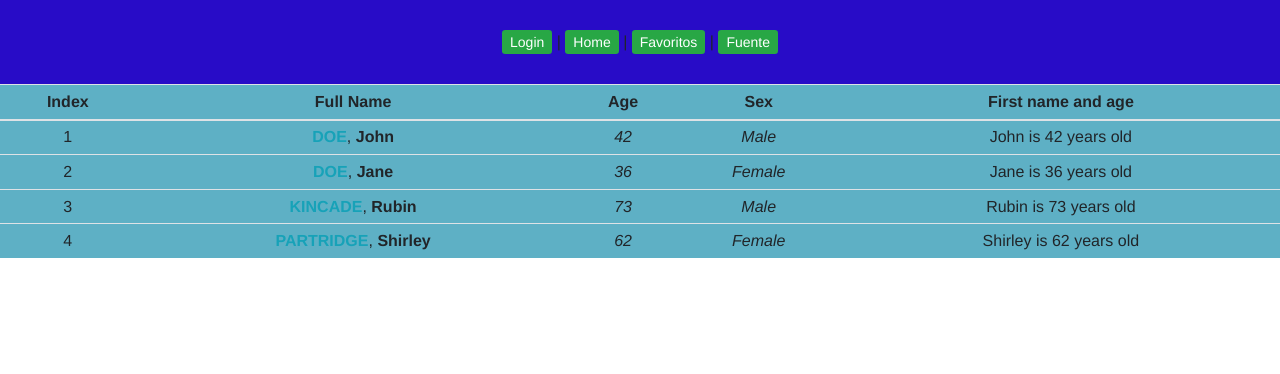
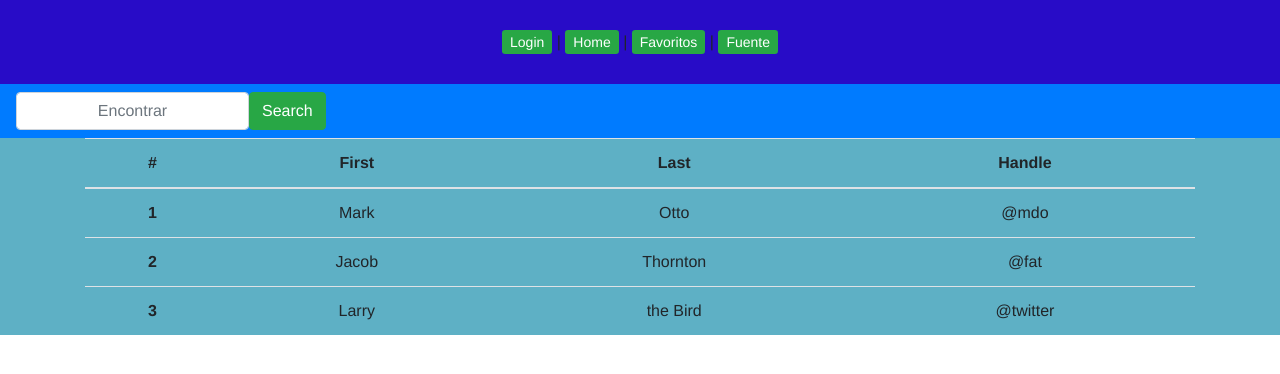
Before and after one commit to sa304/mi_proyecto, a Vue app: page /favoritos in a window 1280 px wide. Shown: the top 374 px of the page. Built offline with nearby package versions, Linux system fonts and the light colour scheme.

Commit message:
agrego componente
barra de busqueda

```diff
--- a/src/App.vue
+++ b/src/App.vue
@@ -7,6 +7,7 @@
       <router-link class="btn-sm btn-success" to="/fuente">Fuente</router-link>
     </div>
     <router-view />
+
     <!--lo mas importante-->
 
   </div>
--- a/src/components/Navbar.vue
+++ b/src/components/Navbar.vue
@@ -1,43 +1,21 @@
 <template>
-  <div id="navbar" :style="{ backgroundImage: `url('${media}')` }">
-    <div class="navbar-inner">
-      <h1 class="navbar-title">
-        {{title}}
-      </h1>
-      <div class="navbar-description">
-        {{message}}
-      </div>
-      <div class="navbar-actions mt-4">
-        <div class="btn btn-primary mr-3">
-          {{primaryButtonText}}
-        </div>
-        <div class="btn btn-secondary">
-          {{secondaryButtonText}}
-        </div>
-      </div>
+  <div>
+    <div>
+      <b-navbar type="light" variant="primary">
+        <b-nav-form>
+          <b-form-input class="text-center mx-auto" placeholder="Encontrar"></b-form-input>
+          <b-button variant="success" class="my-2 my-sm-0" type="submit">Search</b-button>
+        </b-nav-form>
+      </b-navbar>
     </div>
   </div>
 </template>
 
 <script>
 export default {
-  name: 'navbar',
-  data() {
-    return {
-      title: 'Perros en la playa',
-      message: `Son muchos los perros que al igual que sus amos,
-                disfrutan de un buen día en la playa. En esta página encontrarás
-                tips para cuidarlos correctamente.`,
-      primaryButtonText: 'Mejores playas para perros',
-      secondaryButtonText: 'Contáctanos',
-      media: '/static/images/bg_hero.png',
-    };
-  },
+  name: "Navbar"
 };
 </script>
 
 <style>
-#navbar {
- color: "red";
- }
 </style>
--- a/src/main.js
+++ b/src/main.js
@@ -4,9 +4,7 @@ import App from './App.vue'
 import router from './router'
 import store from './store'
 
-// Install BootstrapVue
 Vue.use(BootstrapVue)
-// Optionally install the BootstrapVue icon components plugin
 Vue.use(IconsPlugin)
 
 Vue.config.productionTip = false
--- a/src/router/index.js
+++ b/src/router/index.js
@@ -2,6 +2,8 @@ import Vue from 'vue'
 import VueRouter from 'vue-router'
 import Login from '../views/Login.vue'
 import Home from '../views/Home.vue'
+import Favoritos from '../views/Favoritos.vue'
+import Fuente from '../views/Fuente.vue'
 
 
 Vue.use(VueRouter)
@@ -18,14 +20,15 @@ const routes = [
     name: 'Home',
     component: Home
   },
-
   {
     path: '/favoritos',
     name: 'Favoritos',
-    // route level code-splitting
-    // this generates a separate chunk (about.[hash].js) for this route
-    // which is lazy-loaded when the route is visited.
-    component: () => import(/* webpackChunkName: "about" */ '../views/Favoritos.vue')
+    component: Favoritos
+  },
+  {
+    path: '/fuente',
+    name: 'Fuente',
+    component: Fuente
   }
 ]
 
--- a/src/views/Favoritos.vue
+++ b/src/views/Favoritos.vue
@@ -1,55 +1,55 @@
 <template>
-  <div>
-    <b-table small :fields="fields" :items="items" responsive="sm">
-      <!-- A virtual column -->
-      <template v-slot:cell(index)="data">
-        {{ data.index + 1 }}
-      </template>
+<div>
 
-      <!-- A custom formatted column -->
-      <template v-slot:cell(name)="data">
-        <b class="text-info">{{ data.value.last.toUpperCase() }}</b>, <b>{{ data.value.first }}</b>
-      </template>
+<Navbar /> <!--importa componente-->
 
-      <!-- A virtual composite column -->
-      <template v-slot:cell(nameage)="data">
-        {{ data.item.name.first }} is {{ data.item.age }} years old
-      </template>
+<div class="container">
+ <table class="table">
+  <thead>
+    <tr>
+      <th scope="col">#</th>
+      <th scope="col">First</th>
+      <th scope="col">Last</th>
+      <th scope="col">Handle</th>
+    </tr>
+  </thead>
+  <tbody>
+    <tr>
+      <th scope="row">1</th>
+      <td>Mark</td>
+      <td>Otto</td>
+      <td>@mdo</td>
+    </tr>
+    <tr>
+      <th scope="row">2</th>
+      <td>Jacob</td>
+      <td>Thornton</td>
+      <td>@fat</td>
+    </tr>
+    <tr>
+      <th scope="row">3</th>
+      <td>Larry</td>
+      <td>the Bird</td>
+      <td>@twitter</td>
+    </tr>
+  </tbody>
+</table>
+</div>
 
-      <!-- Optional default data cell scoped slot -->
-      <template v-slot:cell()="data">
-        <i>{{ data.value }}</i>
-      </template>
-    </b-table>
-
-
-
-  </div>
+</div>
 </template>
 
 <script>
-  export default {
-    data() {
-      return {
-        fields: [
-          // A virtual column that doesn't exist in items
-          'index',
-          // A column that needs custom formatting
-          { key: 'name', label: 'Full Name' },
-          // A regular column
-          'age',
-          // A regular column
-          'sex',
-          // A virtual column made up from two fields
-          { key: 'nameage', label: 'First name and age' }
-        ],
-        items: [
-          { name: { first: 'John', last: 'Doe' }, sex: 'Male', age: 42 },
-          { name: { first: 'Jane', last: 'Doe' }, sex: 'Female', age: 36 },
-          { name: { first: 'Rubin', last: 'Kincade' }, sex: 'Male', age: 73 },
-          { name: { first: 'Shirley', last: 'Partridge' }, sex: 'Female', age: 62 }
-        ]
-      }
-    }
+import Navbar from "@/components/Navbar.vue"; /*no borrar*/
+
+export default {
+  name: "Favoritos", /*se debe llamar igual*/
+  components: {
+    Navbar
   }
+};
 </script>
+
+<style lang="scss">
+
+</style>
--- /dev/null
+++ b/src/views/Fuente.vue
@@ -0,0 +1,24 @@
+<template>
+  <div id="fuente">
+
+<Navbar /> <!--importa componente-->
+
+
+
+  </div>
+</template>
+
+<script>
+import Navbar from "@/components/Navbar.vue"; /*no borrar*/
+
+export default {
+  name: "Fuente", /*se debe llamar igual*/
+  components: {
+    Navbar
+  }
+};
+</script>
+
+<style lang="scss">
+
+</style>
--- a/src/views/Home.vue
+++ b/src/views/Home.vue
@@ -1,24 +1,7 @@
 <template>
   <div class="home" id="home">
     <div>
-      <b-navbar toggleable="lg" type="light" variant="info">
-        <b-navbar-brand href="#">Laberinto TV</b-navbar-brand>
-
-        <b-navbar-toggle target="nav-collapse"></b-navbar-toggle>
-
-        <b-collapse id="nav-collapse" is-nav>
-          <b-navbar-nav class="ml-auto">
-            <b-nav-form>
-              <b-form-input
-                size="large"
-                class="mr-sm-2 text-center"
-                placeholder="Titulo, Categoría"
-              ></b-form-input>
-              <b-button size="large" class="my-2 my-sm-0" type="submit">Ver</b-button>
-            </b-nav-form>
-          </b-navbar-nav>
-        </b-collapse>
-      </b-navbar>
+    <Navbar />
     </div>
 
     <h5 class="mt-3 auto ml-2">Recomendadas</h5>
@@ -42,13 +25,14 @@
 </template>
 
 <script>
+import Navbar from "@/components/Navbar.vue";
 import Show from "@/components/Show.vue";
-import Navbar from "@/components/Navbar.vue";
+
 import axios from "axios";
 import { mapState, mapActions } from "vuex";
 
 export default {
-  name: "Home",
+  name: "Home", /*se debe llamar igual*/
   computed: {
     ...mapState(["shows"])
   },
@@ -72,7 +56,8 @@ export default {
     });
   },
   components: {
-    Show
+    Show,
+    Navbar
   }
 };
 </script>
```
Also changed, not shown: src/views/Busqueda.vue (deleted, +0 -18 lines), src/components/Footer.vue (added).
